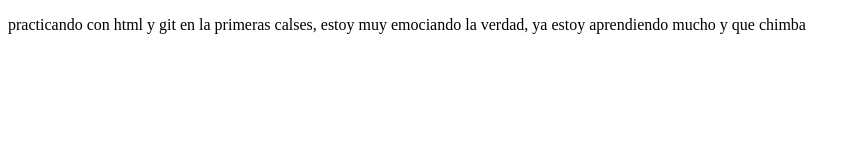
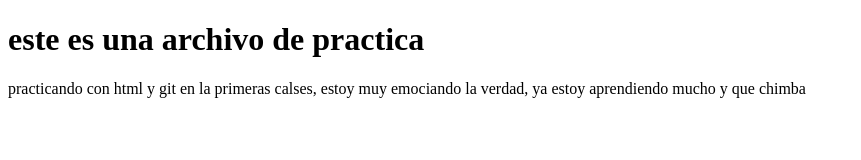
Before and after one commit to Anderxd14/hyperblog, a plain HTML site: page index.html in a window 1280 px wide. Shown: the whole page, without its empty margins (0-861 px from the left). Drawn offline with Linux system fonts and the light colour scheme.

Commit message:
se agrego un titulo (h1)

```diff
--- a/index.html
+++ b/index.html
@@ -7,6 +7,10 @@
     <title>docuemento uno</title>
 </head>
 <body>
+
+    <h1>
+        este es una archivo de practica
+    </h1>
     <p>
         practicando con html y git en la primeras calses, estoy muy emociando la verdad, ya estoy aprendiendo mucho y que chimba
     </p>
```
